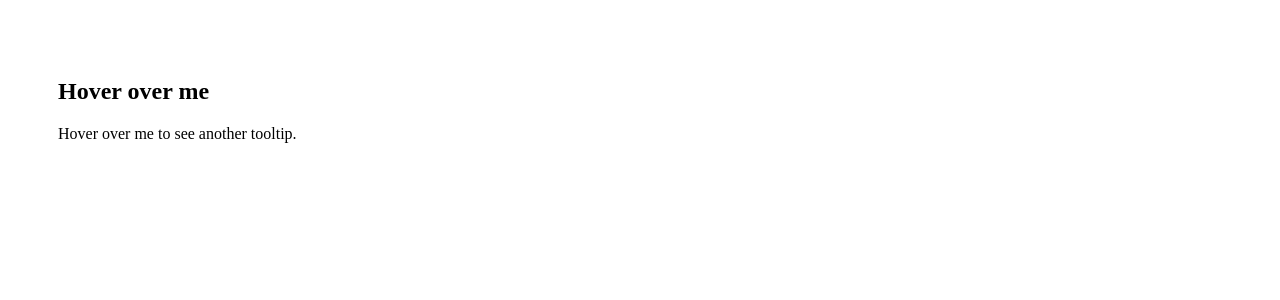
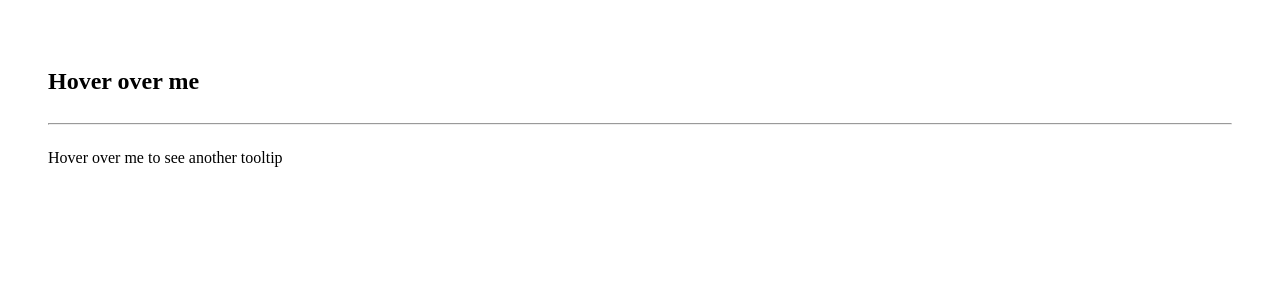
Before and after one commit to acciojob/react-composition-3-jahnavi-gaur, a React app: page / in a window 1280 px wide. Shown: the top 300 px of the page. Built offline with nearby package versions, Linux system fonts and the light colour scheme.

Commit message:
seventh change

```diff
--- a/src/components/App.jsx
+++ b/src/components/App.jsx
@@ -1,48 +1,21 @@
-// import React from "react";
-// import './../styles/App.css';
-// import Tooltip from "./Tooltip";
+import React from "react";
+import './../styles/App.css';
+import Tooltip from "./Tooltip";
 
-// const App = () => {
-//   return (
-//     <div style={{ padding: "40px" }}>
-//       <Tooltip text="This is a tooltip">
-//         <h2>Hover over me</h2>
-//       </Tooltip>
+const App = () => {
+  return (
+    <div style={{ padding: "40px" }}>
+      <Tooltip text="This is a tooltip">
+        <h2>Hover over me</h2>
+      </Tooltip>
 
-//       <hr />
+      <hr />
 
-//       <Tooltip text="This is another tooltip">
-//         <p>Hover over me to see another tooltip</p>
-//       </Tooltip>
-//     </div>
-//   );
-// };
-
-// export default App;
-
-
-import React from 'react';
-import Tooltip from './Tooltip';
-import './../styles/App.css';
-
-function App() {
-  return (
-    <div style={{ padding: '50px' }}>
-
-      <h2>
-        <Tooltip text="This is a tooltip">
-          Hover over me
-        </Tooltip>
-      </h2>
-
-
-      <p>
-        <Tooltip text="This is another tooltip">
-          Hover over me to see another tooltip
-        </Tooltip>.
-      </p>
+      <Tooltip text="This is another tooltip">
+        <p>Hover over me to see another tooltip</p>
+      </Tooltip>
     </div>
   );
-}
+};
 
 export default App;
--- a/src/components/Tooltip.jsx
+++ b/src/components/Tooltip.jsx
@@ -1,16 +1,20 @@
 import React, { useState } from 'react';
 
 const Tooltip = ({ text, children }) => {
-  const [isVisible, setIsVisible] = useState(false);
+  const [showTooltip, setShowTooltip] = useState(false);
 
   return (
     <div
       className="tooltip"
-      onMouseEnter={() => setIsVisible(true)}
-      onMouseLeave={() => setIsVisible(false)}
+      onMouseEnter={() => setShowTooltip(true)}
+      onMouseLeave={() => setShowTooltip(false)}
+      style={{ display: 'inline-block' }}
     >
+      {/* This renders the children (h2, p, button, etc.) */}
       {children}
-      {isVisible && <span className="tooltiptext">{text}</span>}
+
+      {/* Conditional rendering for the tooltip text */}
+      {showTooltip && <div className="tooltiptext">{text}</div>}
     </div>
   );
 };
```
